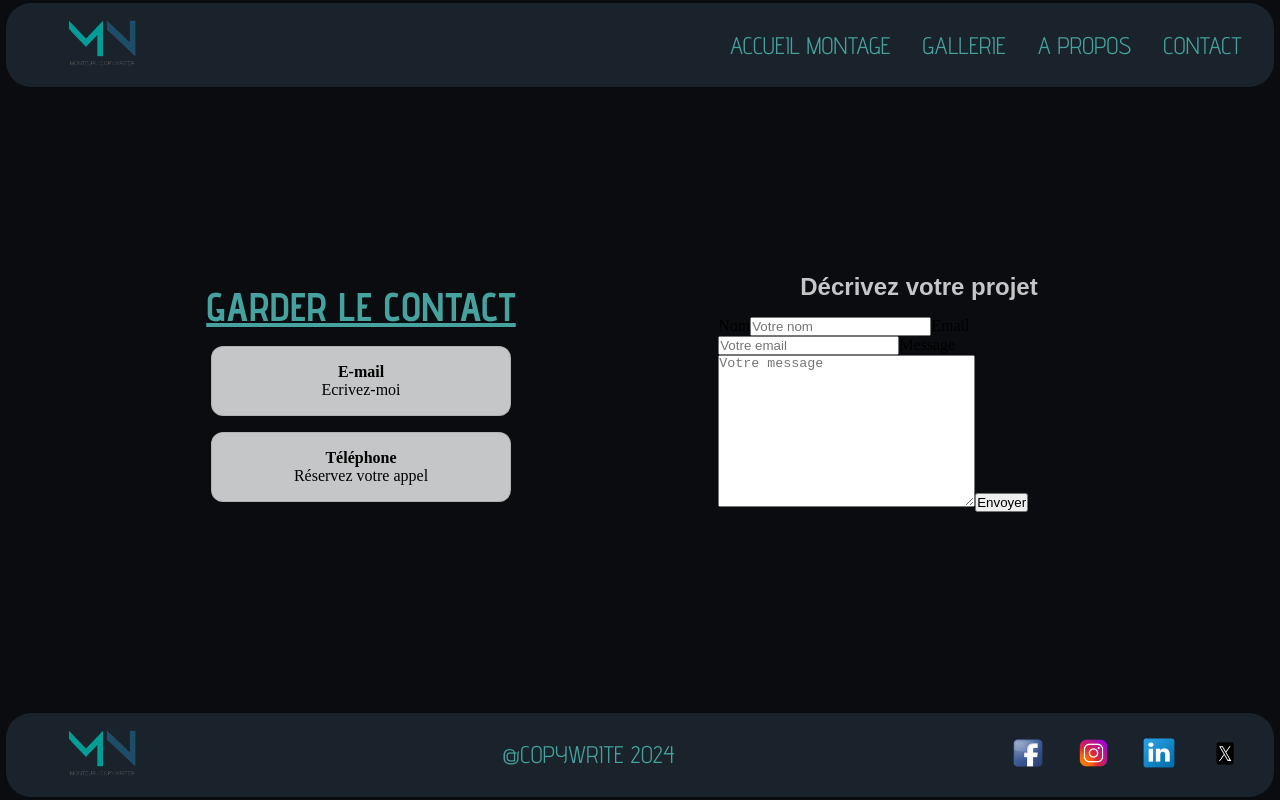
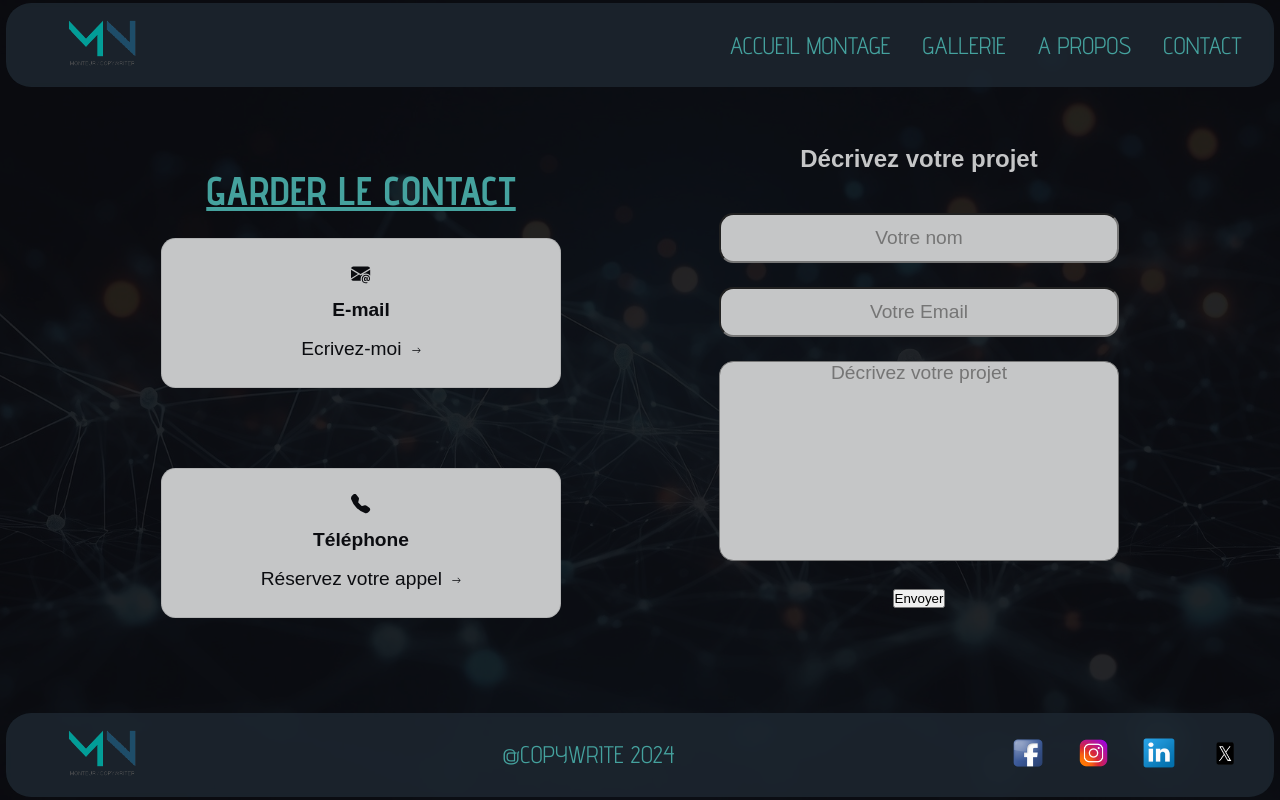
Before and after one commit to KevinMaze/website-nico, a Next.js app: page /Contact in a window 1280 px wide. Built offline with nearby package versions, Linux system fonts and the light colour scheme; a web font is replaced by a local one.

Commit message:
add contact and form

```diff
--- a/app/Contact/Contact.module.css
+++ b/app/Contact/Contact.module.css
@@ -1,4 +1,25 @@
+/* BACKGROUND IMAGE */
+.bg_img {
+    position: relative;
+}
+
+.bg_img::before {
+    content: "";
+    position: absolute;
+    top: 0;
+    left: 0;
+    right: 0;
+    bottom: 0;
+    opacity: 0.1;
+    background-image: url(../../public/images/img_contact.jpg);
+    background-size: cover;
+    background-position: center;
+    background-size: cover;
+}
+
+/* CONTAINER */
 .container {
+    position: relative;
     display: grid;
     grid-template-columns: 1fr 1fr;
     gap: 1em;
@@ -7,12 +28,72 @@
     height: 100vh;
 }
 
+/* DIV CONTACT */
+
+.div__contact {
+    display: flex;
+    flex-direction: column;
+    align-items: center;
+    justify-content: center;
+    gap: 1.5em;
+    padding: 1em;
+    margin: 0 auto;
+    margin-bottom: 1em;
+}
+
+.div__contact h2 {
+    color: var(--primary);
+    font-family: var(--title);
+    text-transform: uppercase;
+    text-decoration: underline;
+    font-size: 2.5em;
+}
+
+.div__contact h3 {
+    color: var(--text);
+    font-family: var(--para);
+    font-size: 1.5em;
+}
+
+.contact__info {
+    display: grid;
+    row-gap: 5em;
+    grid-template-columns: 400px;
+}
+
+.contact__card {
+    display: flex;
+    flex-direction: column;
+    align-items: center;
+    justify-content: center;
+    gap: 0.8em;
+    background-color: var(--text);
+    font-family: var(--para);
+    color: var(--background);
+    font-size: 1.2em;
+    border: 1px solid rgba(0, 0, 0, 0.1);
+    border-radius: 0.75em;
+    text-align: center;
+    height: 150px;
+}
+
+.arrow {
+    padding-left: 0.5em;
+    padding-top: 0.5em;
+}
+
+.contact__button:hover .arrow{
+    transform: translateX(0.25rem);
+}
+
+
+/* FROM */
 .div__form {
     display: flex;
     flex-direction: column;
     align-items: center;
     justify-content: center;
-    gap: 1em;
+    gap: 1.5em;
     padding: 1em;
     border-radius: 25px;
     width: 80%;
@@ -20,30 +101,19 @@
     margin-bottom: 1em;
 }
 
-.div__form h2 {
-    color: var(--primary);
-    font-family: var(--title);
-    text-transform: uppercase;
-    text-decoration: underline;
-    font-size: 2.5em;
+.form__input {
+    background-color: var(--text);
+    color: var(--background);
+    font-family: var(--para);
+    font-size: 1.2em;
+    width: 250px;
+    border-radius: 0.75em;
+    height: 50px;
+    text-align: center;
+    width: 400px;
 }
 
-.div__form h3 {
-    color: var(--text);
-    font-family: var(--para);
-    font-size: 1.5em;
+.area {
+    resize: none;
+    height: 200px;
 }
-
-.contact__info {
-    display: grid;
-    row-gap: 1rem;
-    grid-template-columns: 300px;
-}
-
-.contact__card {
-    background-color: var(--text);
-    border: 1px solid rgba(0, 0, 0, 0.1);
-    padding: 1rem;
-    border-radius: 0.75rem;
-    text-align: center;
-}
--- a/app/Contact/page.tsx
+++ b/app/Contact/page.tsx
@@ -1,46 +1,86 @@
-import React from 'react'
+// import React, { useRef } from 'react'
 import styles from './Contact.module.css'
 import clsx from 'clsx'
+import { BsFillEnvelopeAtFill } from "react-icons/bs";
+import { BsFillTelephoneFill } from "react-icons/bs";
+import { BsArrowRight } from "react-icons/bs";
+import { Button } from '../components/Button';
+// import emailjs from 'emailjs-com';
+
+
 
 const Contact = () => {
+    // const form = useRef();
+
+    // const sendEmail = (e) => {
+    //     e.preventDefault();
+
+    //     emailjs.send("service_7z5z5qo", "template_7z5z5qo", form.current, {
+    //         publicKey:'',
+    //     })
+    //     e.target.reset();
+    //     };
+
+
     return (
+        <div className={styles.bg_img}>
+
             <div className={clsx (styles.container, 'flux')}>
-            <div className={styles.div__form}>
+
+                <div className={styles.div__contact}>
+
                     <h2>Garder le contact</h2>
+
                     <div className={styles.contact__info}>
+
                         <div className={styles.contact__card}>
-                        <i className="bx bx-mail-send contact__card-icon"></i>
-
+                            <BsFillEnvelopeAtFill />
                             <h4>E-mail</h4>
-                        <a href="mailto:kevinmaze0889@gmail.com" className="contact__button">Ecrivez-moi
-                            <i className="bx bx-right-arrow-alt contact__button-icon"></i>
+                            <a href="mailto:" className={styles.contact__button}>Ecrivez-moi
+                                <BsArrowRight className={styles.arrow}/>
                             </a>
                         </div>
 
                         <div className={styles.contact__card}>
-                        <i className="bx bxl-whatsapp contact__card-icon"></i>
-
+                            <BsFillTelephoneFill />
                             <h4>Téléphone</h4>
-                        <a href="https://calendly.com/kevinmaze0889/30min" className="contact__button" target='_blank'>Réservez votre appel
-                            <i className="bx bx-right-arrow-alt contact__button-icon"></i>
+                            <a href="#" className={styles.contact__button} target='_blank'>Réservez votre appel
+                                <BsArrowRight className={styles.arrow}/>
                             </a>
                         </div>
-                </div>
+
                     </div>
 
-            <div className={styles.div__form}>
+                </div>
+
+                <div className={styles.div__contact}>
+
                     <h3>Décrivez votre projet</h3>
-                <form action="">
-                    <label htmlFor="nom">Nom</label>
-                    <input type="text" id="nom" name="nom" placeholder="Votre nom" required />
-                    <label htmlFor="email">Email</label>
-                    <input type="email" id="email" name="email" placeholder="Votre email" required />
-                    <label htmlFor="message">Message</label>
-                    <textarea name="message" id="message" cols="30" rows="10" placeholder="Votre message" required></textarea>
-                    <button type="submit">Envoyer</button>
+                    {/* onSubmit={""} */}
+                    {/* ref={""} */}
+                    <form className={styles.div__form}>
+                        <div className="contact__form-div">
+                            <input type="text" name='name' className={styles.form__input} placeholder='Votre nom'/>
+                        </div>
+
+                        <div className="contact__form-div">
+                            <input type="email" name='email' className={styles.form__input} placeholder='Votre Email'/>
+                        </div>
+
+                        <div className="contact__form-div">
+                            <textarea name='project' id='' className={clsx (styles.form__input, styles.area)} placeholder='Décrivez votre projet'/>
+                        </div>
+
+                        <Button label="Envoyer"/>
                     </form>
+
                 </div>
+
             </div>
+
+        </div>
+
+
     )
 }
 
--- a/package.json
+++ b/package.json
@@ -9,10 +9,13 @@
     "lint": "next lint"
   },
   "dependencies": {
+    "bootstrap-icons": "^1.11.3",
     "clsx": "^2.1.1",
+    "emailjs-com": "^3.2.0",
     "next": "15.0.3",
     "react": "19.0.0-rc-66855b96-20241106",
-    "react-dom": "19.0.0-rc-66855b96-20241106"
+    "react-dom": "19.0.0-rc-66855b96-20241106",
+    "react-icons": "^5.4.0"
   },
   "devDependencies": {
     "@types/node": "^20",
```
Also changed, not shown: public/images/img_contact.jpg (renamed from public/images/network-9091914_1920.jpg), 1 other file (tests, documents, lock files or other folders). Lines whose indentation alone changed are shown as unchanged.
